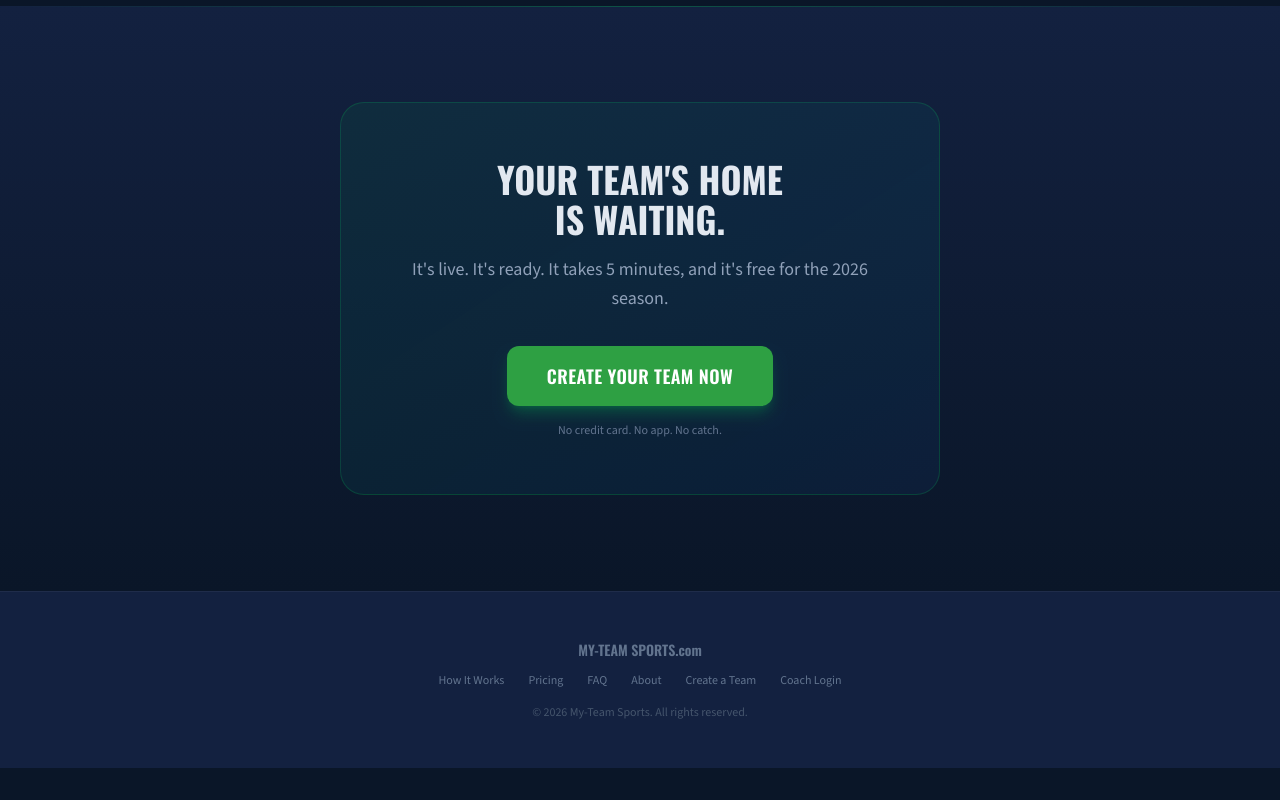
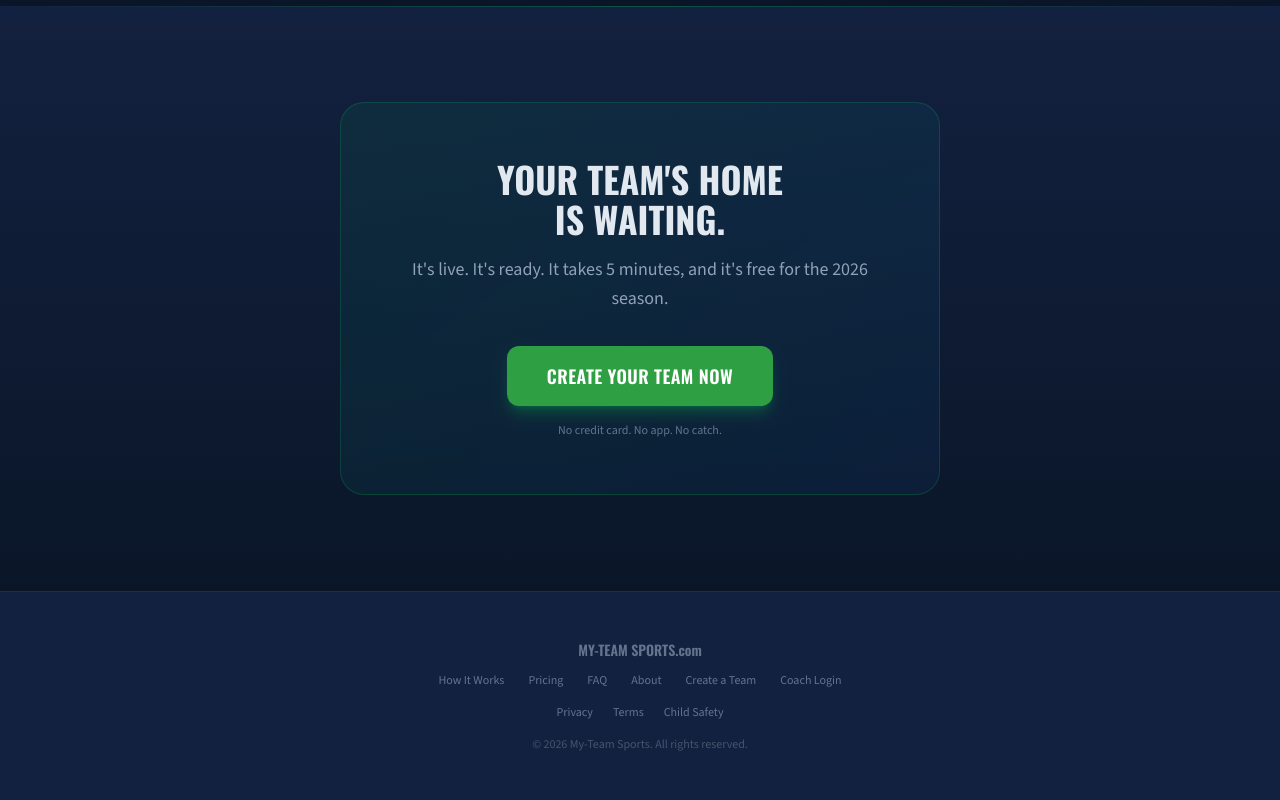
Before and after one commit to Climbo1967/my-teamsports, a Next.js app: page /faq in a window 1280 px wide. Shown: the part 2225-3025 px from the top of the page. Before the commit the page ends 2993 px from the top, so only its background shows below. Built offline with nearby package versions, Linux system fonts and the light colour scheme.

Commit message:
Add Privacy, Terms, Child Safety links to footer

```diff
--- a/src/components/marketing.js
+++ b/src/components/marketing.js
@@ -47,6 +47,11 @@ export function SiteFooter() {
         <Link href="/about" className="text-slate-500 hover:text-white transition-colors">About</Link>
         <Link href="/signup" className="text-slate-500 hover:text-white transition-colors">Create a Team</Link>
         <Link href="/login" className="text-slate-500 hover:text-white transition-colors">Coach Login</Link>
+      </div>
+      <div className="flex flex-wrap justify-center gap-x-5 gap-y-2 mb-4 text-xs">
+        <Link href="/privacy" className="text-slate-500 hover:text-white transition-colors">Privacy</Link>
+        <Link href="/terms" className="text-slate-500 hover:text-white transition-colors">Terms</Link>
+        <Link href="/child-safety" className="text-slate-500 hover:text-white transition-colors">Child Safety</Link>
       </div>
       <p className="text-xs text-slate-600">&copy; 2026 My-Team Sports. All rights reserved.</p>
     </footer>
```
